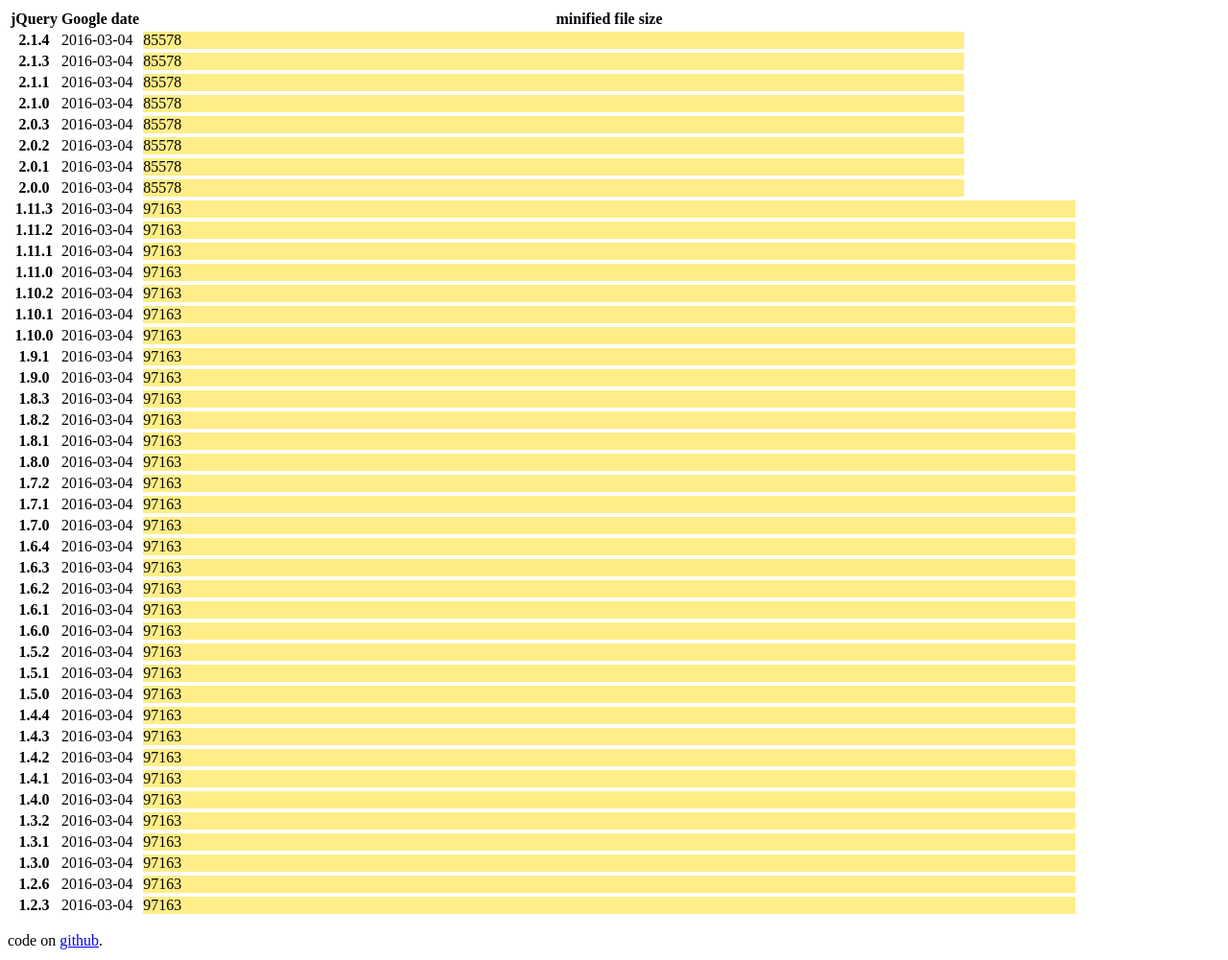
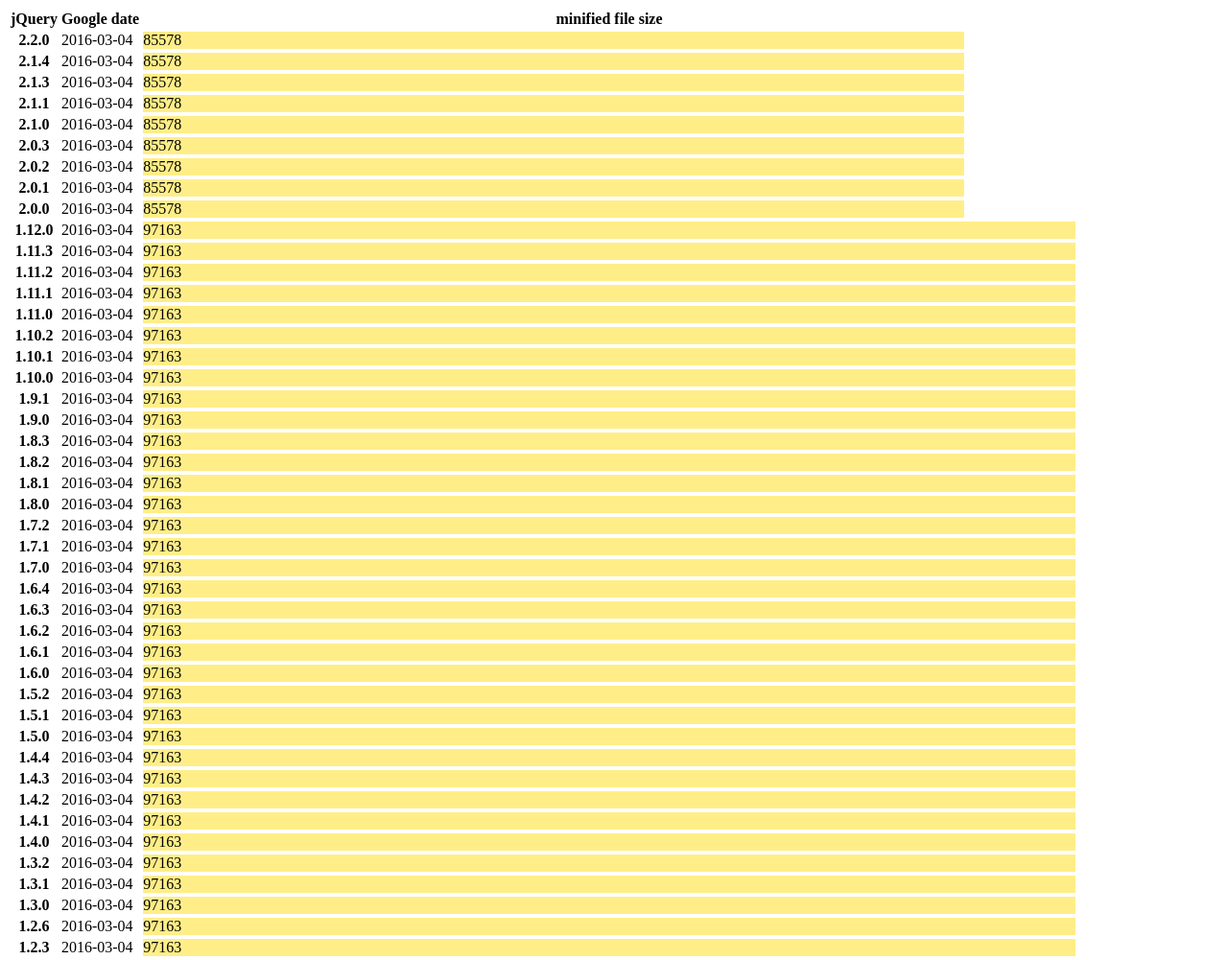
Before and after one commit to collinanderson/jquerysize, a plain HTML site: page index.html in a window 1280 px wide. Shown: the top 1001 px of the page at 96% size. Drawn offline with nearby package versions, Linux system fonts and the light colour scheme.

Commit message:
updated version list

```diff
--- a/index.html
+++ b/index.html
@@ -5,7 +5,7 @@
 <p>code on <a href="https://github.com/collinanderson/jquerysize"> github</a>.</p>
 <script src="//ajax.googleapis.com/ajax/libs/jquery/1.11.1/jquery.min.js"></script>
 <script>
-versions = '2.1.4, 2.1.3, 2.1.1, 2.1.0, 2.0.3, 2.0.2, 2.0.1, 2.0.0, 1.11.3, 1.11.2, 1.11.1, 1.11.0, 1.10.2, 1.10.1, 1.10.0, 1.9.1, 1.9.0, 1.8.3, 1.8.2, 1.8.1, 1.8.0, 1.7.2, 1.7.1, 1.7.0, 1.6.4, 1.6.3, 1.6.2, 1.6.1, 1.6.0, 1.5.2, 1.5.1, 1.5.0, 1.4.4, 1.4.3, 1.4.2, 1.4.1, 1.4.0, 1.3.2, 1.3.1, 1.3.0, 1.2.6, 1.2.3'
+versions = '2.2.0, 2.1.4, 2.1.3, 2.1.1, 2.1.0, 2.0.3, 2.0.2, 2.0.1, 2.0.0, 1.12.0, 1.11.3, 1.11.2, 1.11.1, 1.11.0, 1.10.2, 1.10.1, 1.10.0, 1.9.1, 1.9.0, 1.8.3, 1.8.2, 1.8.1, 1.8.0, 1.7.2, 1.7.1, 1.7.0, 1.6.4, 1.6.3, 1.6.2, 1.6.1, 1.6.0, 1.5.2, 1.5.1, 1.5.0, 1.4.4, 1.4.3, 1.4.2, 1.4.1, 1.4.0, 1.3.2, 1.3.1, 1.3.0, 1.2.6, 1.2.3'
 $.each(versions.split(', '), function(){
     $('#data').append('<tr class="version"><th>' + this)
 })
```
